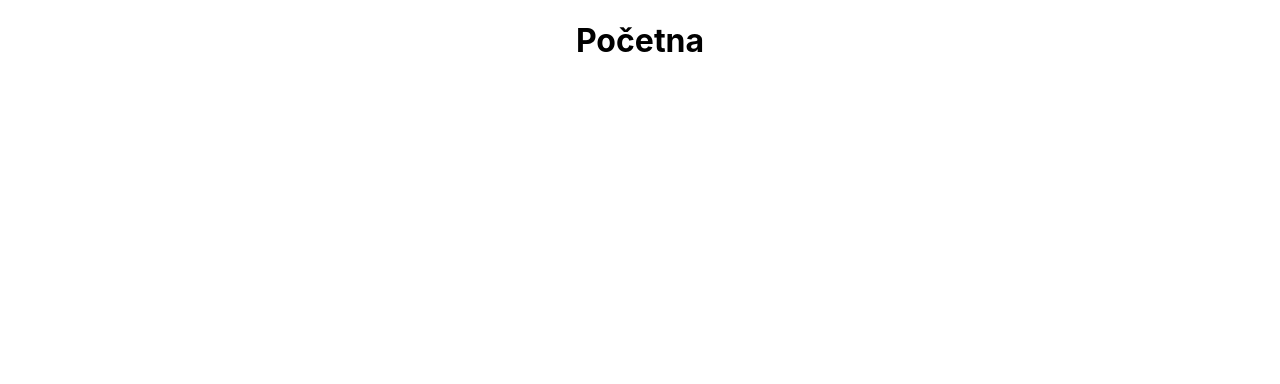
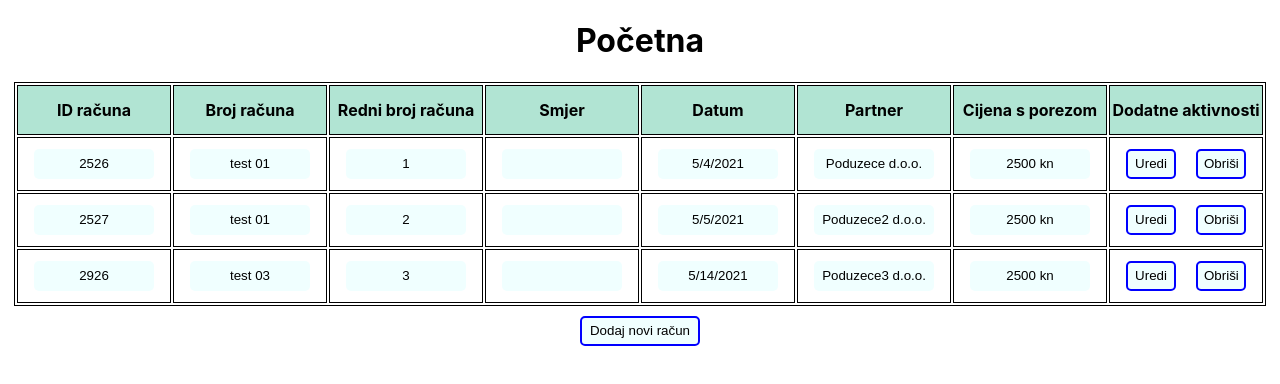
Before and after one commit to CROmarcos/sedamit_zadatak, a React (Create React App) app: page / in a window 1280 px wide. Shown: the top 384 px of the page. Built offline with nearby package versions, Linux system fonts and the light colour scheme.

Commit message:
Ispis računa oblikovan u tablicu

```diff
--- a/src/App.css
+++ b/src/App.css
@@ -36,3 +36,12 @@
     transform: rotate(360deg);
   }
 }
+
+button {
+  width: 120px;
+  height: 30px;
+  margin: 10px;
+  background-color: azure;
+  border-radius: 5px;
+  border: 2px solid blue;
+}
--- a/src/Components/ListaRacuna/ListaRacuna.scss
+++ b/src/Components/ListaRacuna/ListaRacuna.scss
@@ -1,3 +1,33 @@
 .Lista {
-    width: auto;
+    margin: auto;
+    margin-top: 10px;
+    border: 1px solid;
+
+    &--btn {
+        width: 50px;
+    }
+
+    &__link {
+        color: black;
+        border: none;
+        cursor: pointer;
+    }
 }
+
+th {
+    width: 150px;
+}
+
+tr {
+    height: 50px;
+}
+
+th {
+    background-color: rgb(177, 228, 211);
+}
+
+tr,
+th,
+td {
+    border: 1px solid;
+}
--- a/src/Components/ListaRacuna/ListaRacuna.tsx
+++ b/src/Components/ListaRacuna/ListaRacuna.tsx
@@ -1,23 +1,54 @@
 import { useState } from "react"
 import IRacun from "../../Interface"
 import store from "../../State/store"
+import "./ListaRacuna.scss"
 
 const ListaRacuna = () => {
     const [polje, setPolje] = useState(store.getState())
     return (
-        <li className="Lista">
-            {polje.map(racun =>
-                <ul key={racun.id}>
-                    <p>Id računa: {racun.id}</p>
-                    <p>Broj računa: {racun.broj_racuna}</p>
-                    <p>Redni broj računa: {racun.redni_broj_racuna}</p>
-                    <p>Smjer: {racun.smjer}</p>
-                    <p>Datum: {racun.datum_racuna.toLocaleDateString()}</p>
-                    <p>Partner: {racun.naziv_partnera}</p>
-                    <p>Cijena s porezom: {racun.cijena_s_porezom} kn</p>
-                </ul>
-            )}
-        </li>
+        <table className="Lista">
+            <thead>
+                <tr>
+                    <th>ID računa</th>
+                    <th>Broj računa</th>
+                    <th>Redni broj računa</th>
+                    <th>Smjer</th>
+                    <th>Datum</th>
+                    <th>Partner</th>
+                    <th>Cijena s porezom</th>
+                    <th>Dodatne aktivnosti</th>
+                </tr>
+            </thead>
+            <tbody>
+                {polje.map(racun =>
+                    <tr key={racun.id}>
+                        <td><button
+                            // onClick={otvoriDetalje(racun)}
+                            className="Lista__link">{racun.id}</button></td>
+                        <td><button className="Lista__link">{racun.broj_racuna}</button></td>
+                        <td><button className="Lista__link">{racun.redni_broj_racuna}</button></td>
+                        <td><button className="Lista__link">{racun.smjer}</button></td>
+                        <td><button className="Lista__link">{racun.datum_racuna.toLocaleDateString()}</button></td>
+                        <td><button className="Lista__link">{racun.naziv_partnera}</button></td>
+                        <td><button className="Lista__link">{racun.cijena_s_porezom} kn</button></td>
+                        <td><button className="Lista--btn">Uredi</button><button className="Lista--btn">Obriši</button></td>
+                    </tr>
+                )}
+            </tbody>
+        </table>
+        // <li className="Lista">
+        //     {polje.map(racun =>
+        //         <ul key={racun.id}>
+        //             <p>Id računa: {racun.id}</p>
+        //             <p>Broj računa: {racun.broj_racuna}</p>
+        //             <p>Redni broj računa: {racun.redni_broj_racuna}</p>
+        //             <p>Smjer: {racun.smjer}</p>
+        //             <p>Datum: {racun.datum_racuna.toLocaleDateString()}</p>
+        //             <p>Partner: {racun.naziv_partnera}</p>
+        //             <p>Cijena s porezom: {racun.cijena_s_porezom} kn</p>
+        //         </ul>
+        //     )}
+        // </li>
     )
 }
 
--- a/src/Pages/Pocetna.tsx
+++ b/src/Pages/Pocetna.tsx
@@ -25,10 +25,10 @@ const Pocetna = () => {
     return (
         <div>
             <h1>Početna</h1>
-            {/* <ListaRacuna />
+            <ListaRacuna />
             <Link to="/noviracun">
                 <button>Dodaj novi račun</button>
-            </Link> */}
+            </Link>
         </div>
     )
 }
```
